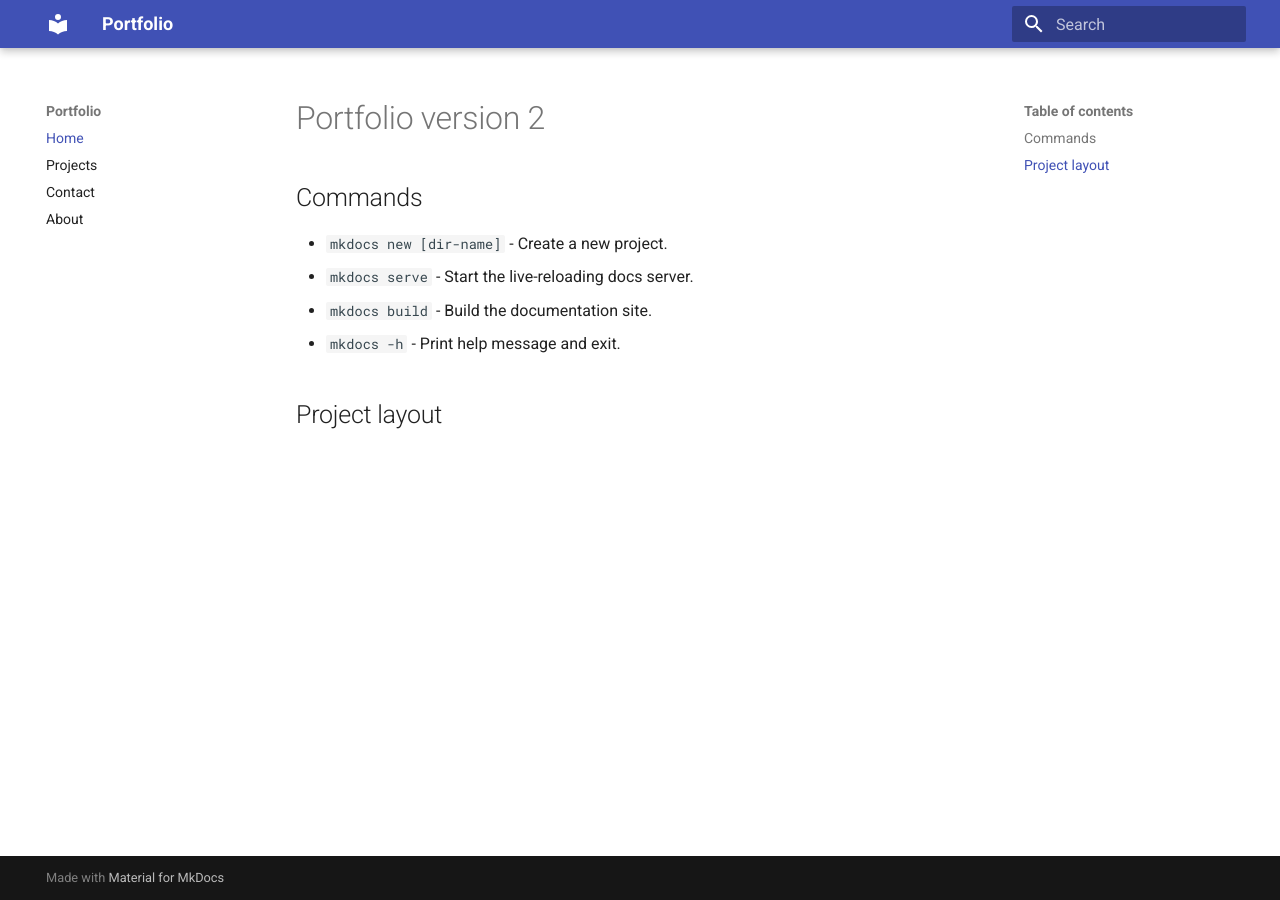
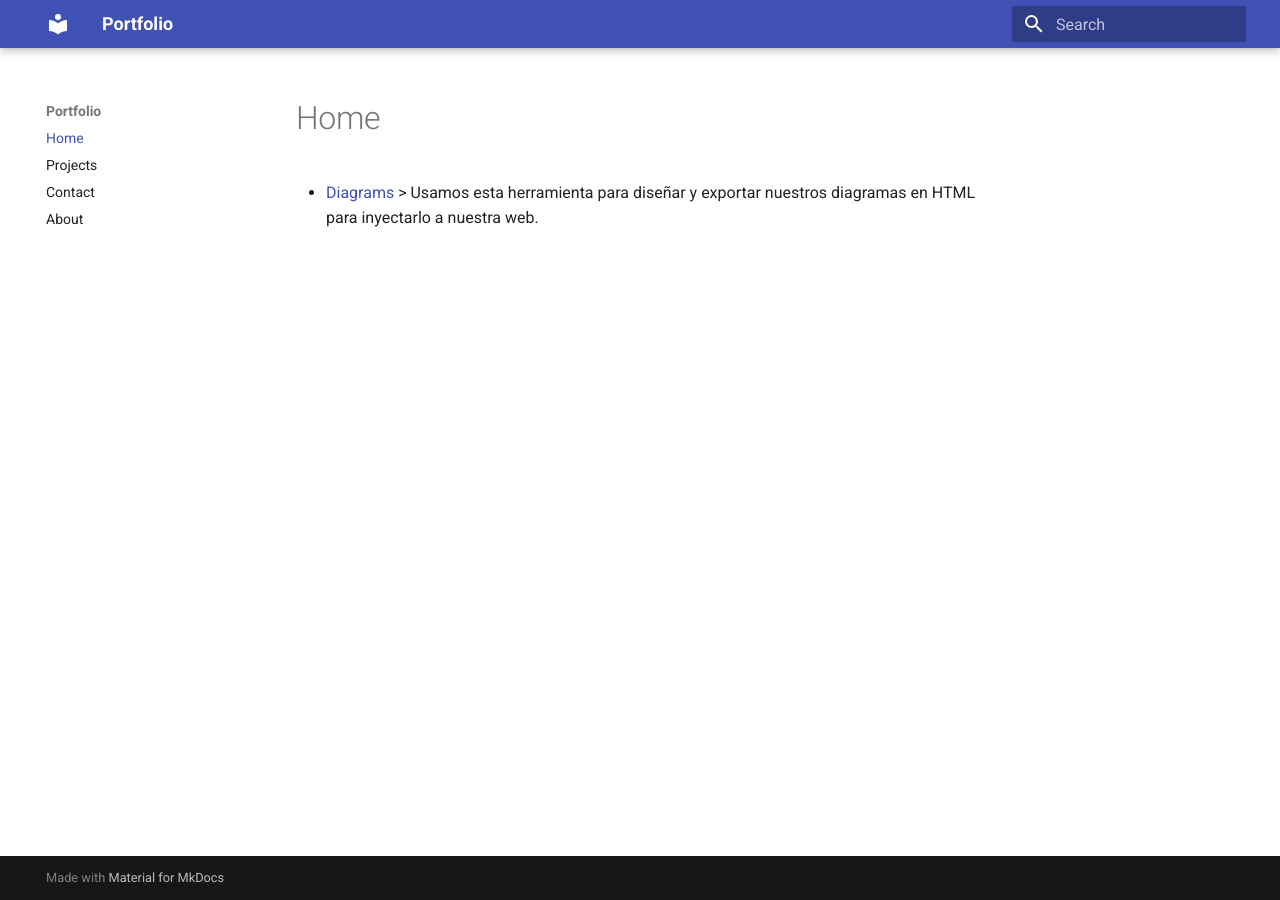
Before and after one commit to ruizdiazever/portfolio, an MkDocs documentation site: the page built from docs/docs/index.md, in a window 1280 px wide. Built offline with MkDocs 1.6.1 and Material for MkDocs 9.7.7, drawn with Linux system fonts in a browser that asks for light colours.

Commit message:
Inicial change in docs

```diff
--- a/docs/docs/index.md
+++ b/docs/docs/index.md
@@ -1,10 +1,4 @@
-# Portfolio version 2
+# Home
 
-## Commands
-
-* `mkdocs new [dir-name]` - Create a new project.
-* `mkdocs serve` - Start the live-reloading docs server.
-* `mkdocs build` - Build the documentation site.
-* `mkdocs -h` - Print help message and exit.
-
-## Project layout
+* [Diagrams](https://app.diagrams.net/)
+    > Usamos esta herramienta para diseñar y exportar nuestros diagramas en HTML para inyectarlo a nuestra web.
```
